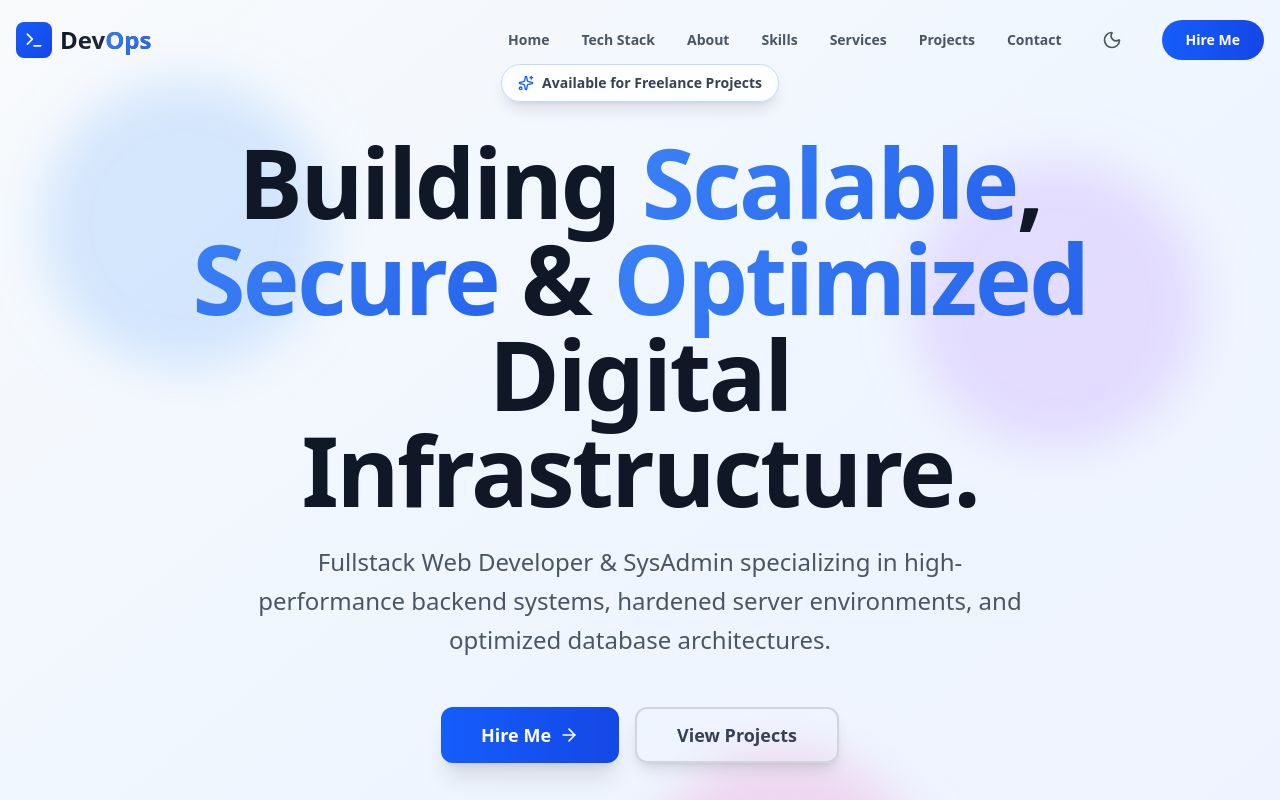
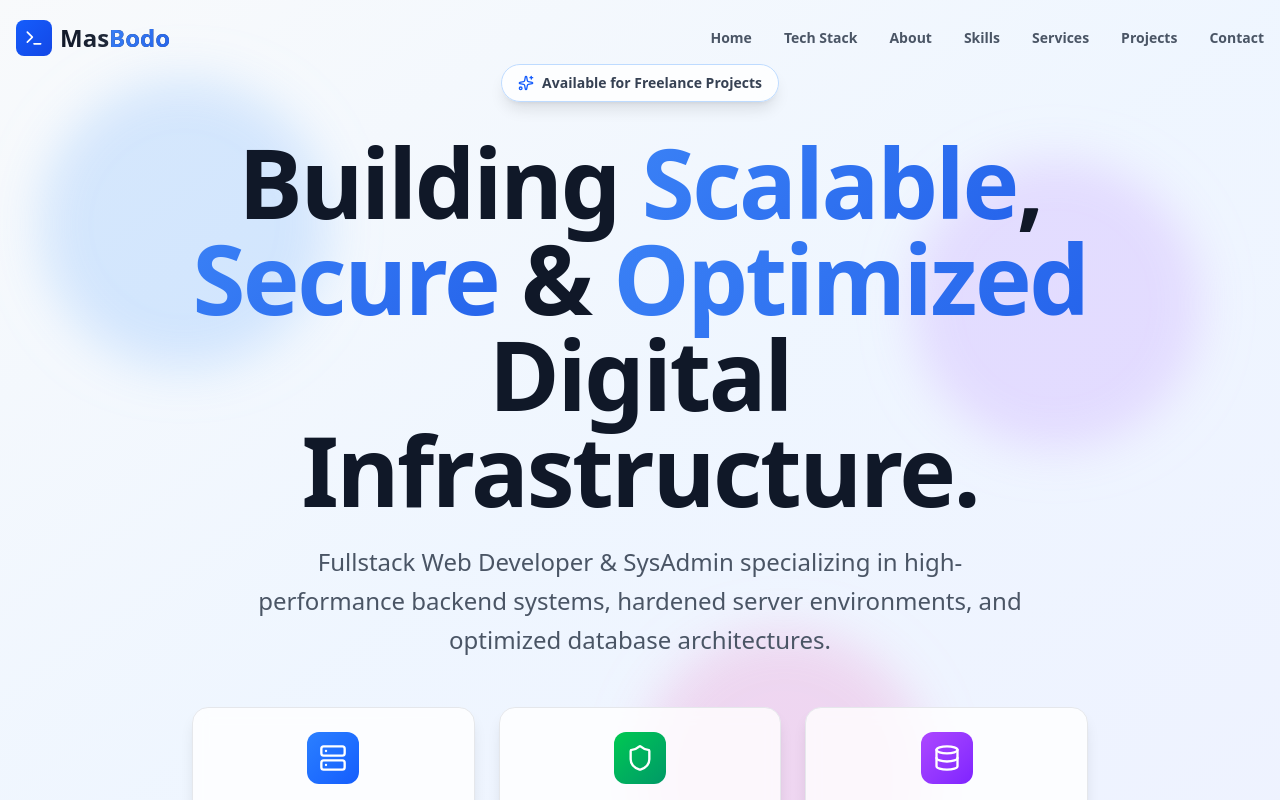
Before and after one commit to maspriyambodo/myporto, a React (Vite) app: page / in a window 1280 px wide. Shown: the top 800 px of the page. Built offline with nearby package versions, Linux system fonts and the light colour scheme.

Commit message:
update layout

```diff
--- a/src/components/Hero.tsx
+++ b/src/components/Hero.tsx
@@ -40,22 +40,6 @@ export const Hero: React.FC = () => {
             backend systems, hardened server environments, and optimized
             database architectures.
           </p>
-
-          <div className="flex flex-col sm:flex-row gap-4 justify-center mb-16 animate-scale-in">
-            <Button
-              size="lg"
-              className="gap-2 shadow-xl hover:shadow-2xl transition-all duration-300 transform hover:scale-105"
-            >
-              Hire Me <ArrowRight size={20} />
-            </Button>
-            <Button
-              variant="outline"
-              size="lg"
-              className="shadow-lg hover:shadow-xl transition-all duration-300 transform hover:scale-105"
-            >
-              View Projects
-            </Button>
-          </div>
 
           {/* Feature Cards */}
           <div className="grid grid-cols-1 sm:grid-cols-3 gap-6 max-w-4xl mx-auto">
--- a/src/components/Layout.tsx
+++ b/src/components/Layout.tsx
@@ -75,7 +75,7 @@ export const Navbar: React.FC = () => {
             <Terminal className="text-white" size={20} />
           </div>
           <span className="bg-gradient-to-r from-gray-900 to-gray-700 dark:from-white dark:to-gray-300 bg-clip-text text-transparent">
-            Dev<span className="gradient-text-blue">Ops</span>
+            Mas<span className="gradient-text-blue">Bodo</span>
           </span>
         </Link>
 
@@ -91,34 +91,10 @@ export const Navbar: React.FC = () => {
               <span className="absolute -bottom-1 left-0 w-0 h-0.5 bg-gradient-to-r from-blue-600 to-blue-400 group-hover:w-full transition-all duration-300"></span>
             </a>
           ))}
-          <button
-            onClick={toggleDarkMode}
-            className="p-2 rounded-lg text-gray-600 dark:text-gray-300 hover:bg-gray-100 dark:hover:bg-gray-800 transition-all duration-300"
-            aria-label="Toggle dark mode"
-          >
-            {isDarkMode ? (
-              <Sun className="w-5 h-5" />
-            ) : (
-              <Moon className="w-5 h-5" />
-            )}
-          </button>
-          <a
-            href="#contact"
-            className="px-6 py-2.5 bg-gradient-to-r from-blue-600 to-blue-700 text-white text-sm font-bold rounded-full hover:shadow-lg hover:scale-105 transition-all duration-300"
-          >
-            Hire Me
-          </a>
         </div>
 
         {/* Mobile Menu Button */}
         <div className="md:hidden flex items-center gap-2">
-          <button
-            onClick={toggleDarkMode}
-            className="p-2 rounded-lg text-gray-900 dark:text-gray-100 hover:bg-gray-100 dark:hover:bg-gray-800 transition-colors"
-            aria-label="Toggle dark mode"
-          >
-            {isDarkMode ? <Sun size={24} /> : <Moon size={24} />}
-          </button>
           <button
             className="text-gray-900 dark:text-gray-100 p-2 hover:bg-gray-100 dark:hover:bg-gray-800 rounded-lg transition-colors"
             onClick={() => setIsOpen(!isOpen)}
@@ -141,13 +117,6 @@ export const Navbar: React.FC = () => {
               {link.name}
             </a>
           ))}
-          <a
-            href="#contact"
-            className="w-full py-3 bg-gradient-to-r from-blue-600 to-blue-700 text-white text-center font-bold rounded-xl hover:shadow-lg transition-all"
-            onClick={() => setIsOpen(false)}
-          >
-            Hire Me
-          </a>
         </div>
       )}
     </nav>
```
Also changed, not shown: 1 other file (tests, documents, lock files or other folders).
